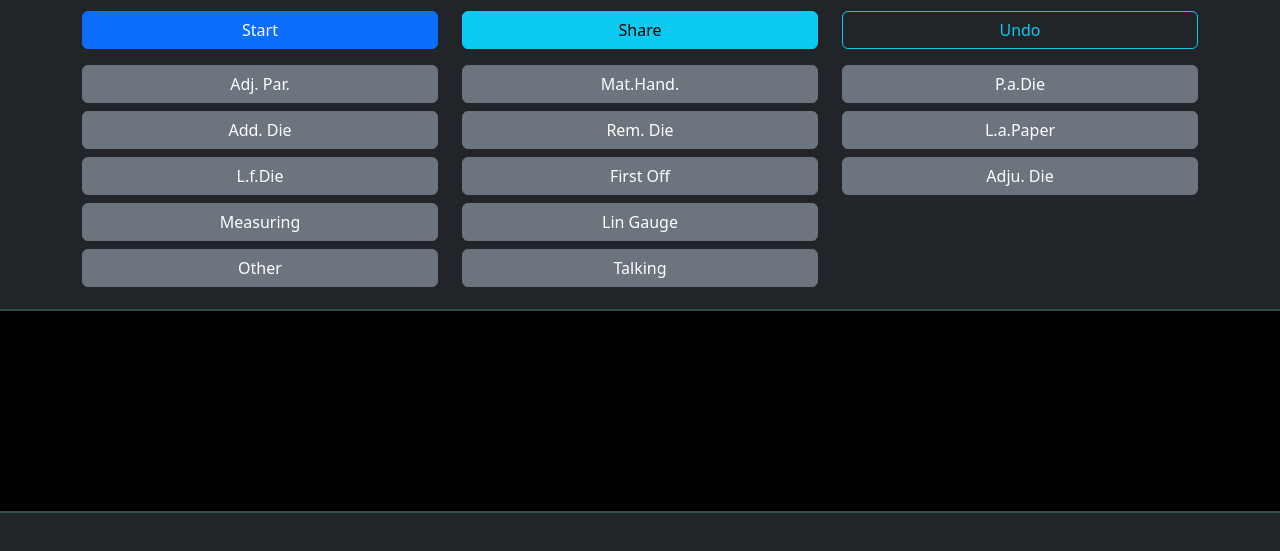
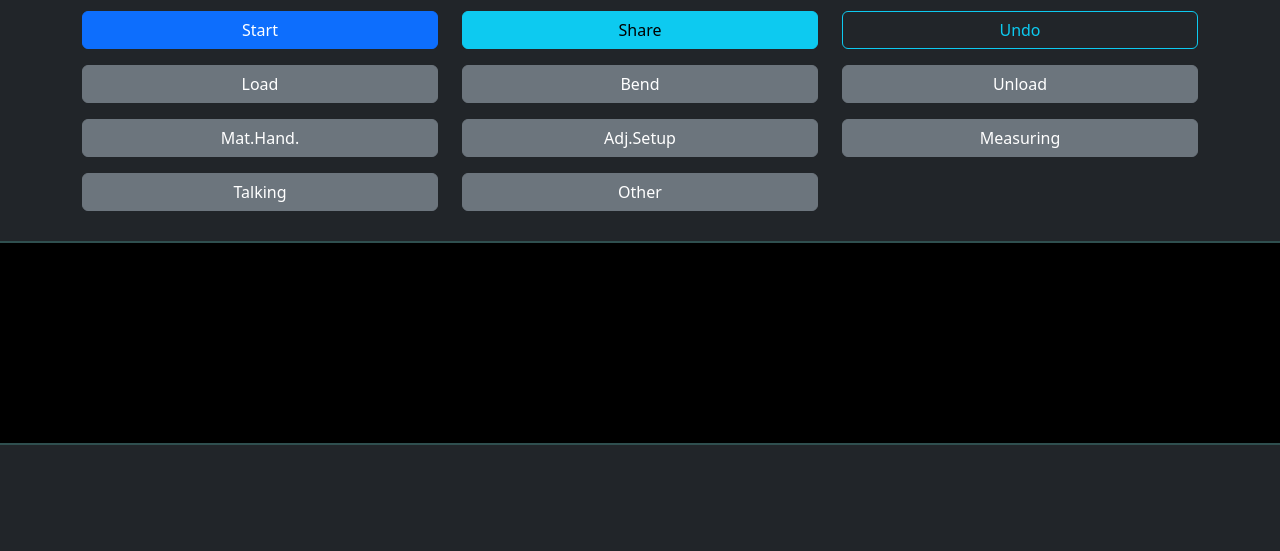
Before and after one commit to officialpranav/leCycleTimer, a plain HTML site: page index.html in a window 1280 px wide. Shown: the part 123-674 px from the top of the page. Drawn offline with nearby package versions, Linux system fonts and the light colour scheme.

Commit message:
change buttons

```diff
--- a/index.html
+++ b/index.html
@@ -21,25 +21,20 @@
             <div class="row">
                 <div class="col-4">
                     <button id="start-stop" name="Start" class="btn btn-primary w-100 mb-3">Start</button>
-                    <button id="adjusting-parameters-lap" name="Adjusting Params" class="btn btn-secondary w-100 mb-2">Adj. Par.</button>
-                    <button id="adding-die-lap" name="Adding Die" class="btn btn-secondary w-100 mb-2">Add. Die</button>
-                    <button id="looking-for-die-lap" name="Looking for Die" class="btn btn-secondary w-100 mb-2">L.f.Die</button>
-                    <button id="measuring-lap" name="Measuring" class="btn btn-secondary w-100 mb-2">Measuring</button>
-                    <button id="talking-lap" name="Other" class="btn btn-secondary w-100 mb-2">Other</button>
+                    <button id ="load" name="Load" class="lap btn btn-secondary w-100 mb-3">Load</button>
+                    <button id="material-handling" name="Material Handling" class="lap btn btn-secondary w-100 mb-3">Mat.Hand.</button>
+                    <button id="talking" name="Talking" class="lap btn btn-secondary w-100 mb-3">Talking</button>
                 </div>
                 <div class="col-4">
                     <button id="share" name="Share" class="btn btn-info w-100 mb-3">Share</button>
-                    <button id="material-handling-lap" name="Material Handling" class="btn btn-secondary w-100 mb-2">Mat.Hand.</button>
-                    <button id="removing-die-lap" name="Removing Die" class="btn btn-secondary w-100 mb-2">Rem. Die</button>
-                    <button id="first-off-lap" name="First Off" class="btn btn-secondary w-100 mb-2">First Off</button>
-                    <button id="lin-gauge-lap" name="Linear Gauge" class="btn btn-secondary w-100 mb-2">Lin Gauge</button>
-                    <button id="other-lap" name="Talking" class="btn btn-secondary w-100 mb-2">Talking</button>
+                    <button id="bend" name="Bend" class="lap btn btn-secondary w-100 mb-3">Bend</button>
+                    <button id="adjusting-setup" name="Adjusting Setup" class="lap btn btn-secondary w-100 mb-3">Adj.Setup</button>
+                    <button id="other" name="Other" class="lap btn btn-secondary w-100 mb-3">Other</button>
                 </div>
                 <div class="col-4">
                     <button id="undo" class="btn btn-outline-info w-100 mb-3">Undo</button>
-                    <button id="putting-away-die-lap" name="Putting Away Die" class="btn btn-secondary w-100 mb-2">P.a.Die</button>
-                    <button id="looking-at-paper-lap" name="Looking at Paper" class="btn btn-secondary w-100 mb-2">L.a.Paper</button>
-                    <button id="adjusting-die-lap" name="Adjusting Die" class="btn btn-secondary w-100 mb-2">Adju. Die</button>
+                    <button id="unload" name="Unload" class="lap btn btn-secondary w-100 mb-3">Unload</button>
+                    <button id="measuring" name="Measuring" class="lap btn btn-secondary w-100 mb-3">Measuring</button>
                 </div>
             </div>
         </div>
--- a/script.js
+++ b/script.js
@@ -4,7 +4,7 @@ let running = false;
 const timeDisplay = document.getElementById('stopwatch');
 const startStopButton = document.getElementById('start-stop');
 const resetButton = document.getElementById('reset');
-const lapButtons = document.querySelectorAll('#adjusting-die-lap, #looking-at-paper-lap, #putting-away-die-lap, #talking-lap, #looking-for-die-lap, #adjusting-parameters-lap, #other-lap, #material-handling-lap, #adding-die-lap, #lin-gauge-lap, #measuring-lap, #removing-die-lap, #first-off-lap');
+const lapButtons = document.querySelectorAll('.lap');
 const lapsContainer = document.getElementById('laps-list');
 const lapNameInput = document.getElementById('stopwatch-name');
 const shareButton = document.getElementById('share');
```
